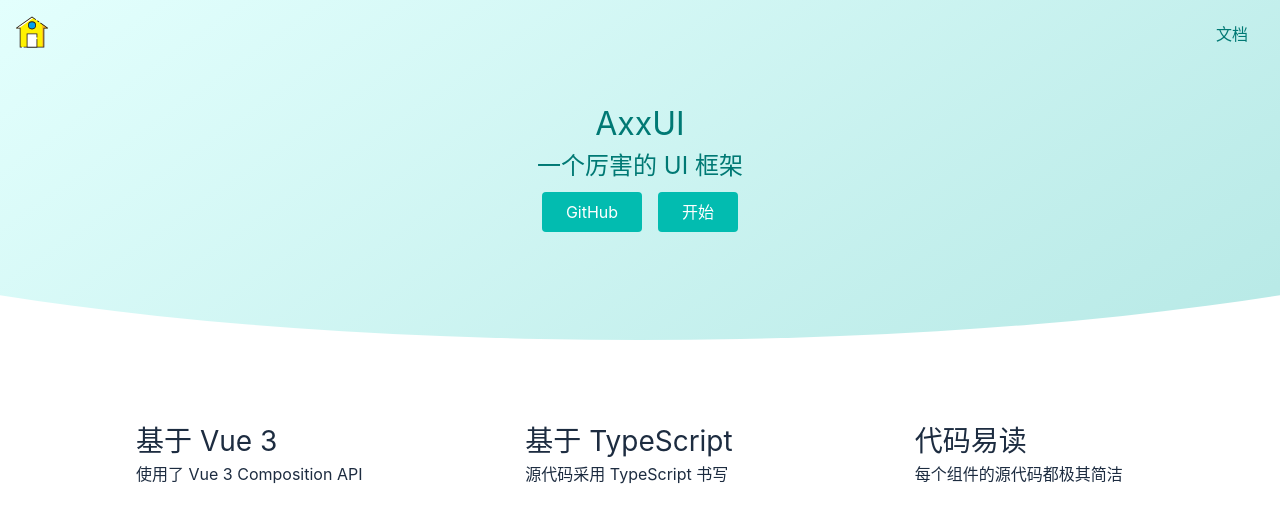
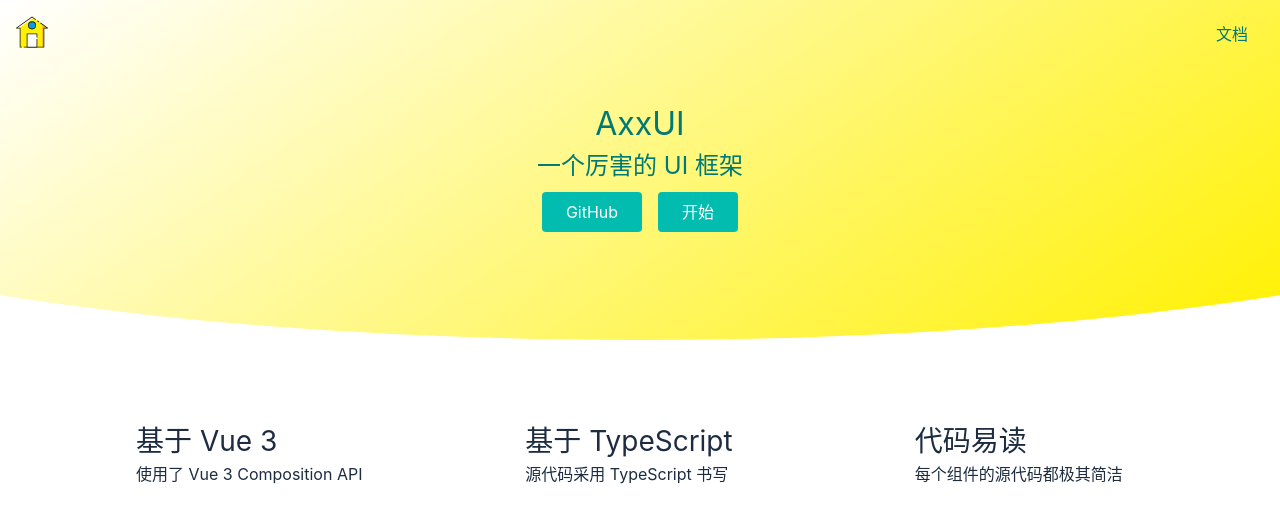
Before and after one commit to Firezr/axx-ui, a Vue app: page / in a window 1280 px wide. Shown: the top 522 px of the page. Built offline with nearby package versions, Linux system fonts and the light colour scheme.

Commit message:
feat：change background

```diff
--- a/src/views/Home.vue
+++ b/src/views/Home.vue
@@ -54,7 +54,8 @@ $border-radius: 4px;
 $color: #007974;
 
 .topnavAndBanner {
-  background: linear-gradient(145deg, rgba(227, 255, 253, 1) 0%, rgba(183, 233, 230, 1) 100%);
+  // background: linear-gradient(145deg, rgba(227, 255, 253, 1) 0%, rgba(183, 233, 230, 1) 100%);
+  background: linear-gradient(145deg,#ffffff 0%, #fff100 100%);
   clip-path: ellipse(80% 60% at 50% 40%);
 }
 
```
